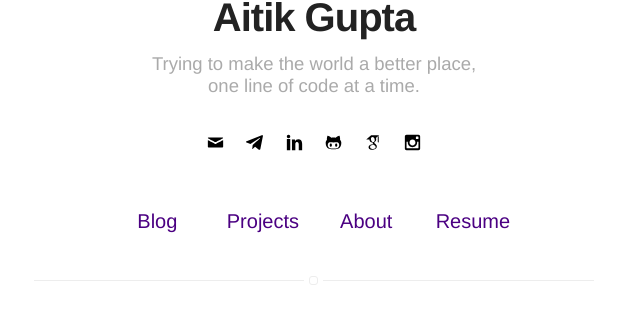
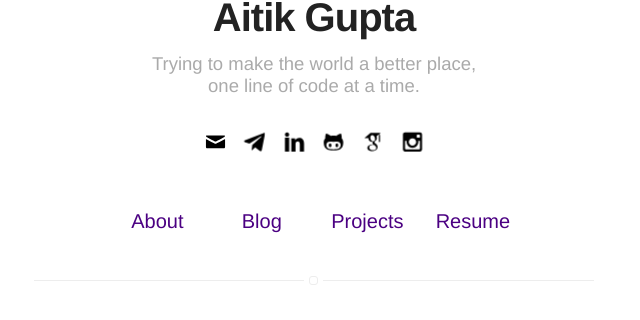
Before and after one commit to AitikGupta/AitikGupta.github.io, a Jekyll site: the page built from index.html, in a window 1280 px wide. Shown: the part 327-647 px from the top of the page, without its empty margins (326-966 px from the left). Built offline with Jekyll 4.4.1, drawn with Linux system fonts in a browser that asks for light colours.

Commit message:
Added screenshot, changed elements of nav, changed social links size by 1.25

```diff
--- a/_config.yml
+++ b/_config.yml
@@ -10,6 +10,7 @@ description: Personal Website
 # better with square images
 external-image: false
 picture: assets/images/aitikgupta.png
+screenshot: assets/images/screenshot.png
 
 # If you want to include your resume, set to true
 # and specify source (external or local).
--- a/_includes/nav.html
+++ b/_includes/nav.html
@@ -4,6 +4,14 @@
             <li class="item">
                 <a class="link" href="{{ site.url }}/">Home</a>
             </li>
+        {% endif %}
+
+        {% if site.about == true %}
+            {% if page.title != "About" %}
+                <li class="item">
+                    <a class="link" href="{{ site.url }}/about">About</a>
+                </li>
+            {% endif %}
         {% endif %}
 
         {% if site.blog == true %}
@@ -22,22 +30,6 @@
             {% endif %}
         {% endif %}
 
-        {% if site.about == true %}
-            {% if page.title != "About" %}
-                <li class="item">
-                    <a class="link" href="{{ site.url }}/about">About</a>
-                </li>
-            {% endif %}
-        {% endif %}
-
-        {% if site.tags == true %}
-            {% if page.title != "Tags" %}
-                <li class="item">
-                    <a class="link" href="{{ site.url }}/tags">Tags</a>
-                </li>
-            {% endif %}
-        {% endif %}
-
         {% if site.resume == true %}
             <li class="item">
                 <a class="link" href="{% if site.resume-external %}{{ site.resume-url }}{% else %}{{ site.url }}/{{ site.resume-url }}{% endif %}" target="_blank">Resume</a>
--- a/_layouts/default.html
+++ b/_layouts/default.html
@@ -16,11 +16,12 @@ layout: compress
     <meta
         name="image"
         property="og:image"
-        content="{% if site.external-image %}{{ site.picture }}{% else %}{{ site.url }}/{{ site.picture }}{% endif %}"
+        content="{% if site.external-image %}{{ site.screenshot }}{% else %}{{ site.url }}/{{ site.screenshot }}{% endif %}"
     />
     <meta name="author" content="{{ site.name }}"/>
     <meta property="og:description" content="{{ site.bio }}"/>
     <meta property="og:url" content="{{ site.url }}"/>
+    <meta property="og:type" content="{{ site.description }}"/>
 
     <!-- <meta name=author content="{{ site.name }}"> -->
 
--- a/_sass/components/social-links.sass
+++ b/_sass/components/social-links.sass
@@ -8,6 +8,7 @@
         display: inline-block
         height: 35px
         width: 35px
+        transform: scale(1.25,1.25)
 
         &:hover
             > .icon
```
Also changed, not shown: assets/images/screenshot.png (added), assets/screen-shot.png (deleted).
